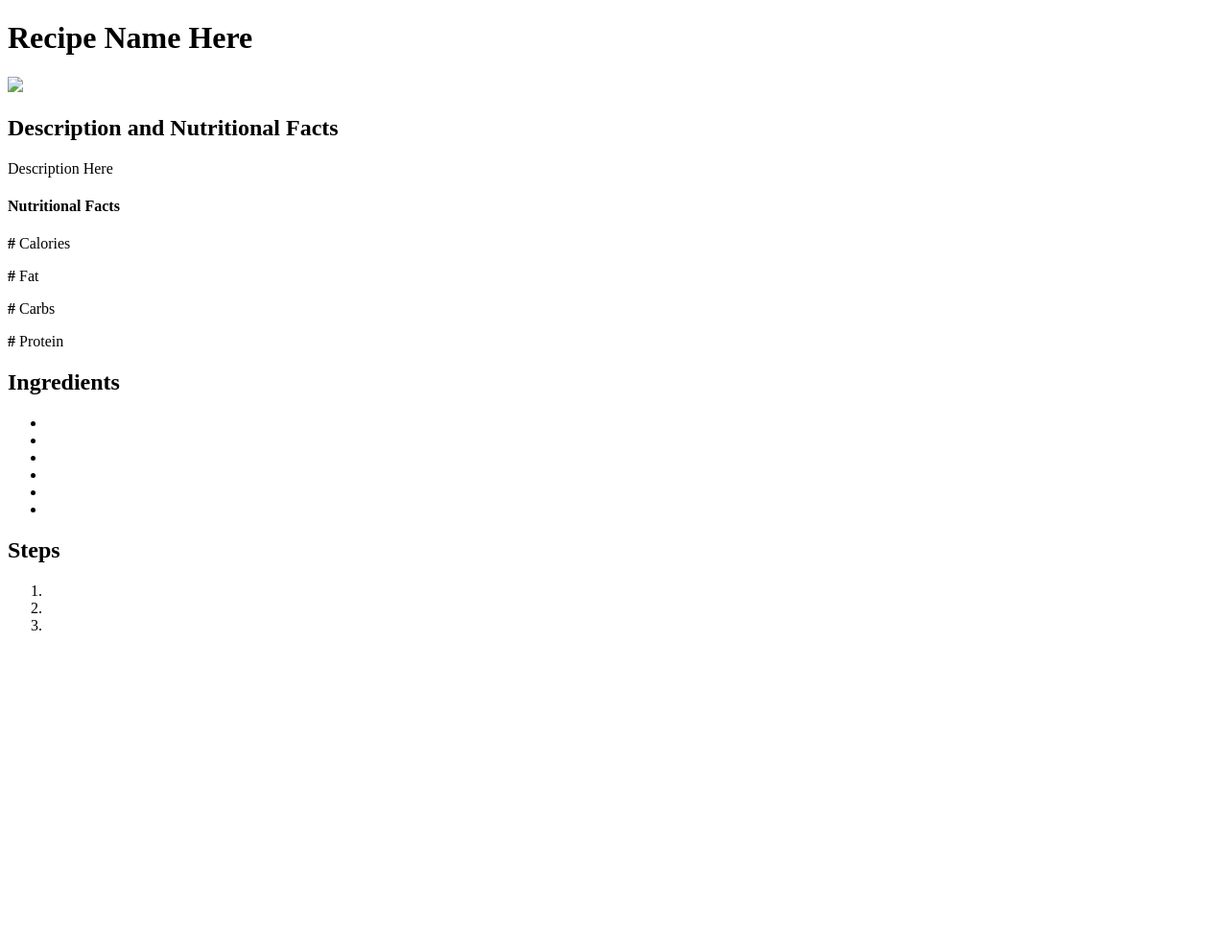
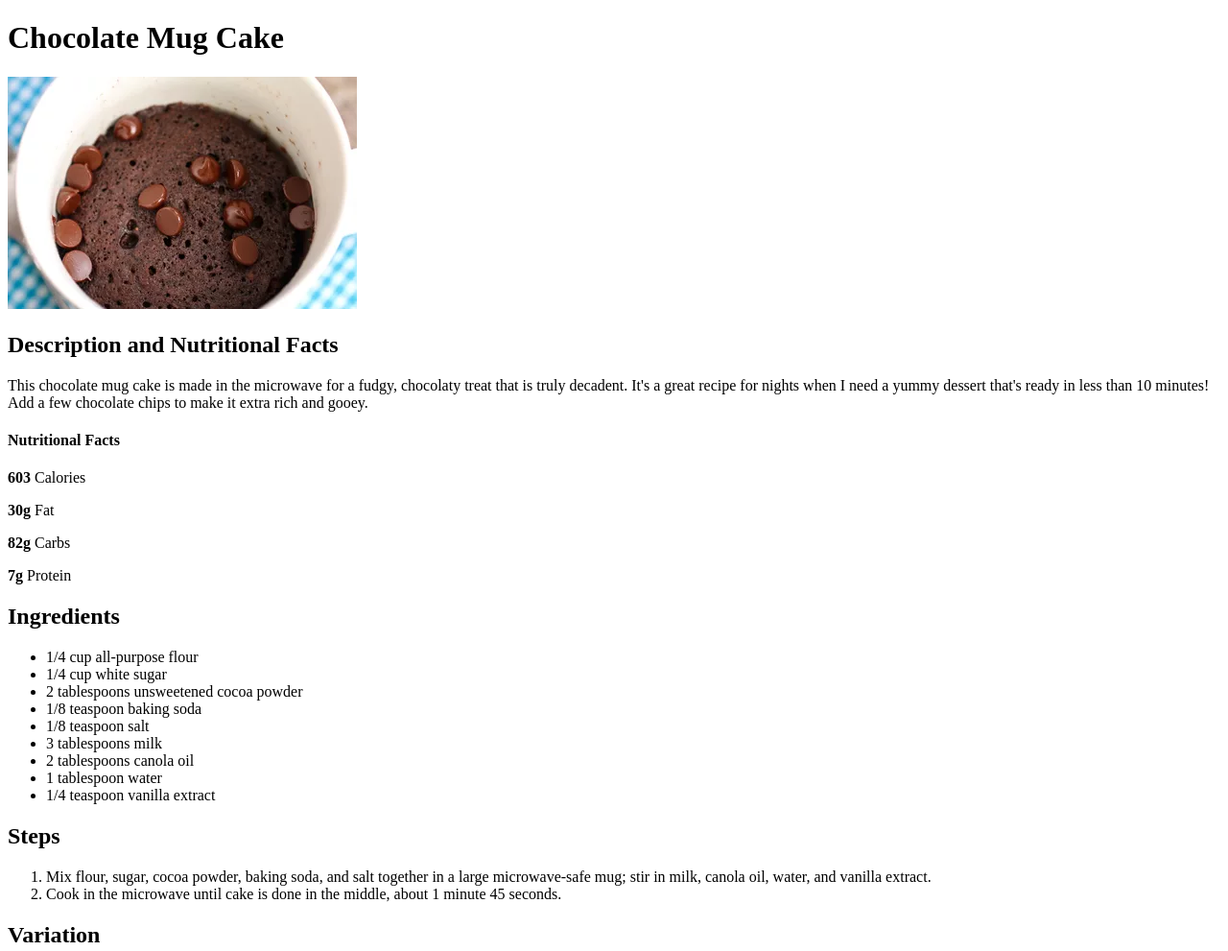
Before and after one commit to bard0n/odin-recipes, a plain HTML site: page recipes/chocolate-mug-cake.html in a window 1280 px wide. Shown: the top 991 px of the page at 96% size. Before the commit the page ends 800 px from the top, so only its background shows below. Drawn offline with Linux system fonts and the light colour scheme.

Commit message:
Add content to Chocolate Mug Cake page

```diff
--- a/recipes/chocolate-mug-cake.html
+++ b/recipes/chocolate-mug-cake.html
@@ -4,34 +4,38 @@
     <meta charset="UTF-8">
     <meta http-equiv="X-UA-Compatible" content="IE=edge">
     <meta name="viewport" content="width=device-width, initial-scale=1.0">
-    <title>title</title>
+    <title>Chocolate Mug Cake</title>
 </head>
 <body>
-    <h1>Recipe Name Here</h1>
-        <img src=".png">
+    <h1>Chocolate Mug Cake</h1>
+        <img src="chocolatemugcake.png">
     <h2>Description and Nutritional Facts</h2>
         <p>
-            Description Here
+            This chocolate mug cake is made in the microwave for a fudgy, chocolaty treat that is truly decadent. It's a great recipe for nights when I need a yummy dessert that's ready in less than 10 minutes! Add a few chocolate chips to make it extra rich and gooey.
         </p>
     <h4>Nutritional Facts</h3>
-        <p><strong>#</strong> Calories</p>
-        <p><strong>#</strong> Fat</p>
-        <p><strong>#</strong> Carbs</p>
-        <p><strong>#</strong> Protein</p>
+        <p><strong>603</strong> Calories</p>
+        <p><strong>30g</strong> Fat</p>
+        <p><strong>82g</strong> Carbs</p>
+        <p><strong>7g</strong> Protein</p>
     <h2>Ingredients</h2>
         <ul>
-            <li></li>
-            <li></li>
-            <li></li>
-            <li></li>
-            <li></li>
-            <li></li>
+            <li>1/4 cup all-purpose flour</li>
+            <li>1/4 cup white sugar</li>
+            <li>2 tablespoons unsweetened cocoa powder</li>
+            <li>1/8 teaspoon baking soda</li>
+            <li>1/8 teaspoon salt</li>
+            <li>3 tablespoons milk</li>
+            <li>2 tablespoons canola oil</li>
+            <li>1 tablespoon water</li>
+            <li>1/4 teaspoon vanilla extract</li>
         </ul>
     <h2>Steps</h2>
         <ol>
-            <li></li>
-            <li></li>
-            <li></li>
+            <li>Mix flour, sugar, cocoa powder, baking soda, and salt together in a large microwave-safe mug; stir in milk, canola oil, water, and vanilla extract.</li>
+            <li>Cook in the microwave until cake is done in the middle, about 1 minute 45 seconds.</li>
         </ol>
+    <h2>Variation</h2>
+    For a healthier version, use 1 1/2 tablespoons of plain unsweetened applesauce instead of canola oil, and use 3 tablespoons plus 1 teaspoon of water instead of milk.
 </body>
 </html>
```
